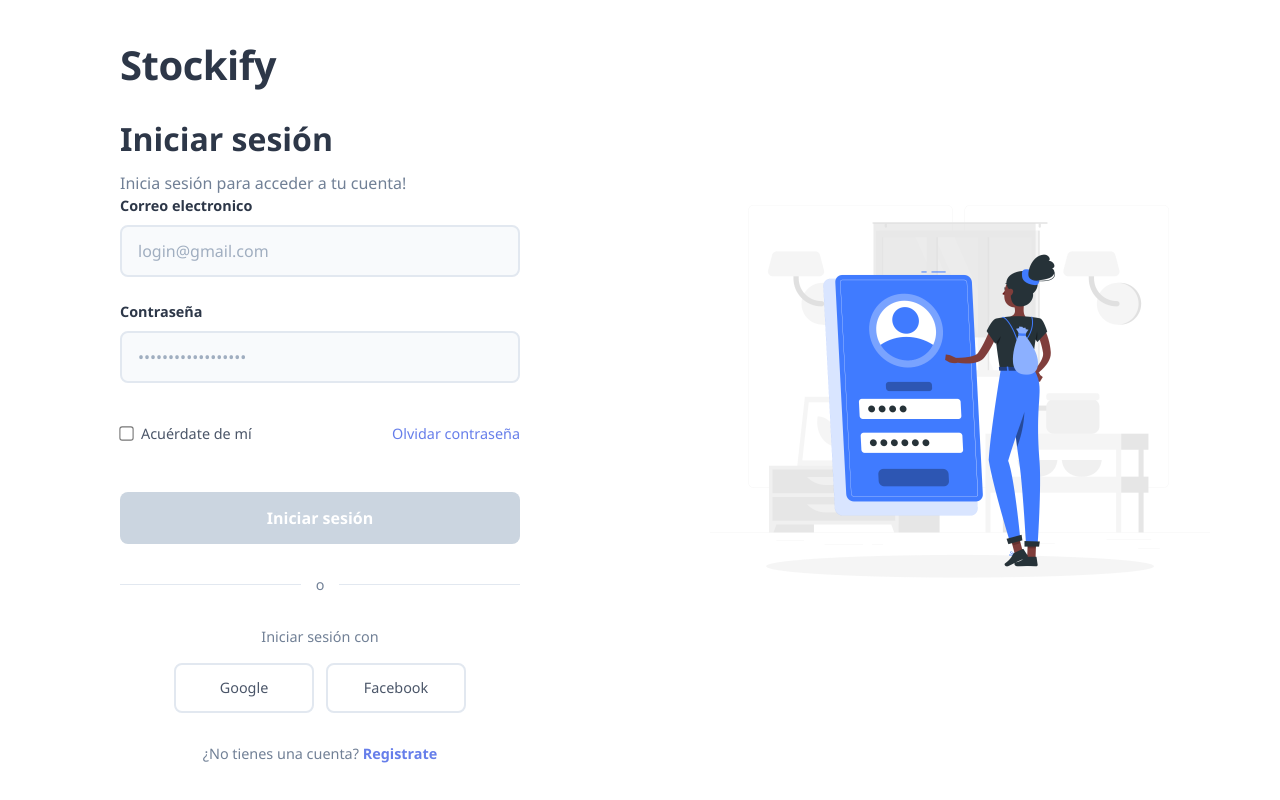
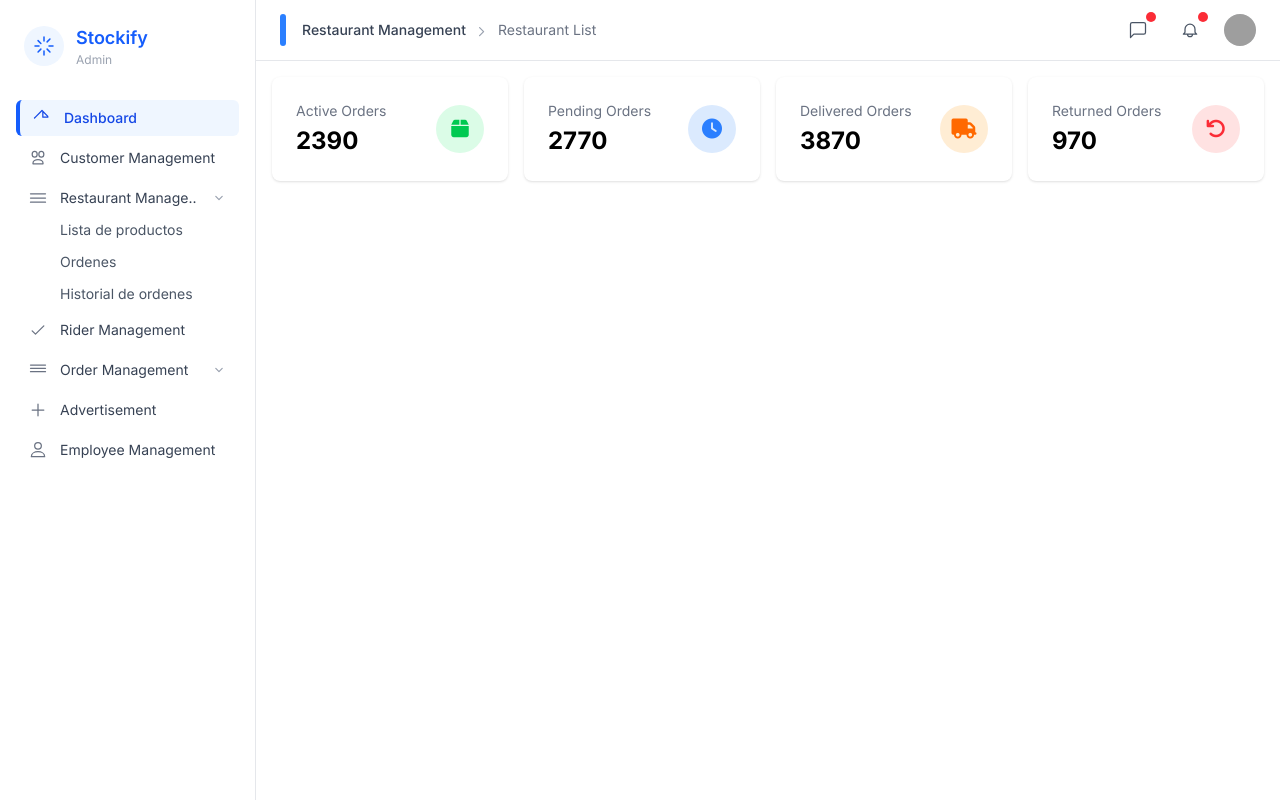
Before and after one commit to pelu29/stockify_frontend, an Angular app: page /layout/dashboard in a window 1280 px wide. Before the commit this address led to /login. Built offline with nearby package versions, Linux system fonts and the light colour scheme; sample sign-in values are in the browser's storage; grey boxes are pictures that could not be loaded.

Commit message:
Resolviendo problemas en la configuración del componente Login

```diff
--- a/src/app/features/auth/pages/login/login.ts
+++ b/src/app/features/auth/pages/login/login.ts
@@ -2,6 +2,7 @@
 import { FormBuilder, FormGroup, Validators, ReactiveFormsModule } from '@angular/forms';
 import { CommonModule } from '@angular/common';
 import { Router } from '@angular/router';
+import { Auth } from 'src/app/services/usuarios/auth';
 
 @Component({
   selector: 'app-login',
@@ -11,12 +12,13 @@
   imports: [CommonModule, ReactiveFormsModule]
 })
 export class LoginComponent {
+
   loginForm: FormGroup;
   isLoading = false;
   showSuccessMessage = false;
   showPassword = false;
 
-  constructor(private fb: FormBuilder, private router: Router) {
+  constructor(private fb: FormBuilder, private router: Router, private authService:Auth) {
     this.loginForm = this.fb.group({
       email: ['', [Validators.required, Validators.email]],
       password: ['', [Validators.required, Validators.minLength(6)]],
@@ -49,7 +51,8 @@
         // 🔹 Espera 1 segundo y navega al componente import-report
         setTimeout(() => {
           this.showSuccessMessage = false;
-          this.router.navigate(['/import-report']);
+          this.authService.login("Esto sera mi token");
+          this.router.navigate(['/layout']);
         }, 1000);
 
       }, 1500);
--- a/src/app/services/usuarios/auth.ts
+++ b/src/app/services/usuarios/auth.ts
@@ -14,6 +14,6 @@
   }
 
   isLoggedIn():boolean{
-    return !!localStorage.getItem("Token");
+    return !!localStorage.getItem("token");
   }
 }
```
